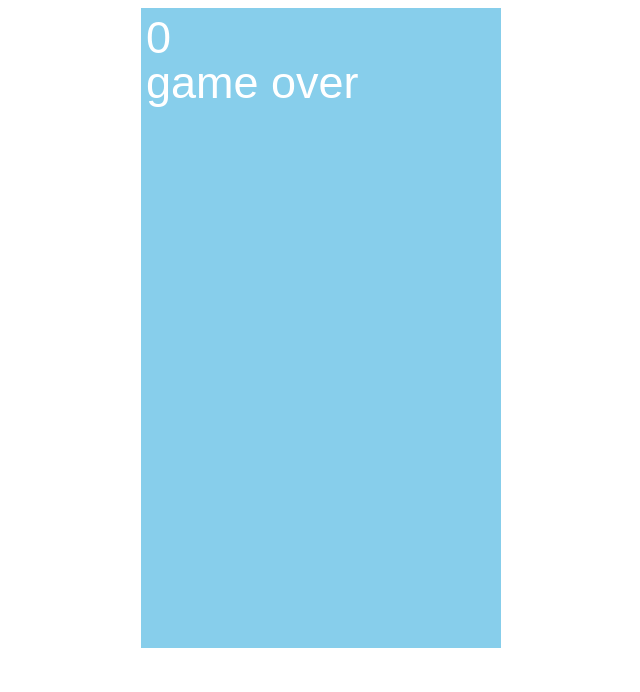
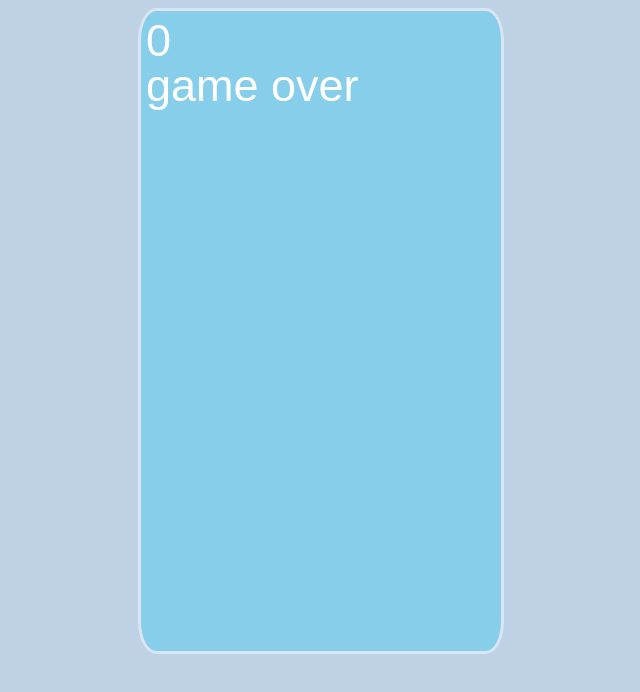
Before and after one commit to celinl1220/FlappyBird, a plain HTML site: page index.html in a window 1280 px wide. Shown: the whole page, without its empty margins (319-959 px from the left). Drawn offline with Linux system fonts and the light colour scheme.

Commit message:
Updated body background-color and board border properties to be consistent with other project colors

```diff
--- a/flappybird.css
+++ b/flappybird.css
@@ -1,9 +1,9 @@
 :root {
 	--background-color: rgb(191, 209, 229);
-	--mainBackground-color: rgb(166, 189, 219);
+/*	--mainBackground-color: rgb(166, 189, 219);*/
 
 	--border-color: rgb(217, 229, 240);
-	--inputBorder-color: rgb(80, 133, 188);
+	/*--inputBorder-color: rgb(80, 133, 188);
 
 	--buttonBackground-color: rgb(104, 149, 197);
 	--buttonHoverBackground-color: rgb(166, 189, 219);
@@ -13,7 +13,7 @@
 
 	--headerText-color: rgb(8, 96, 168);
 	--inputText-color: rgb(45, 114, 178);
-	--regularText-color: rgb(80, 133, 188);
+	--regularText-color: rgb(80, 133, 188);*/
 }
 
 * {
@@ -21,7 +21,13 @@
 	text-align: center;
 }
 
+body {
+	background: var(--background-color);
+}
+
 #board {
 	background: skyblue;
+	border: 3px solid var(--border-color);
+	border-radius: 5%;
 /*	background-image: url("./flappybird.png");*/
 }
```
Also changed, not shown: 1 other file.
